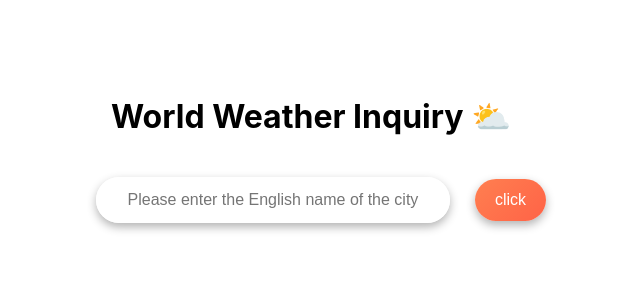
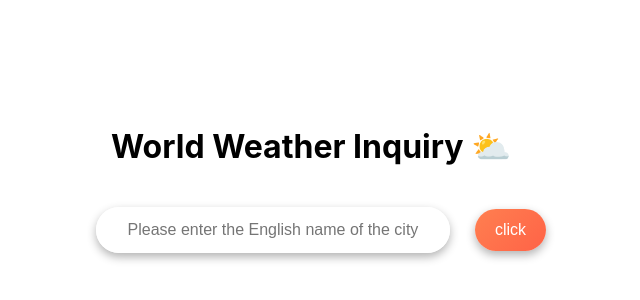
Before and after one commit to Himari531/WeatherInquiry, a React (Create React App) app: page / in a window 1280 px wide. Shown: the part 246-546 px from the top of the page, without its empty margins (329-969 px from the left). Built offline with nearby package versions, Linux system fonts and the light colour scheme; a web font is replaced by a local one.

Commit message:
修改搜索框的对齐方式

```diff
--- a/src/css/App.css
+++ b/src/css/App.css
@@ -8,7 +8,7 @@
     justify-content: center;
     position: relative;
     overflow: hidden;
-    padding: 20px;
+    padding-top: 50px;
 }
 
 /*APP标题*/
@@ -18,7 +18,7 @@
 
 /*将历史搜索值往右面移动*/
 .history {
-    margin-left: 50px;
+    margin-bottom: 10px;
 }
 
 .background {
@@ -35,8 +35,10 @@
 
 .search-box {
     display: flex;
+    justify-content: center;
+    align-items: center;
+    margin-top: 20px;
     margin-bottom: 30px;
-    align-items: center;
     gap: 5px;
 }
 
```
